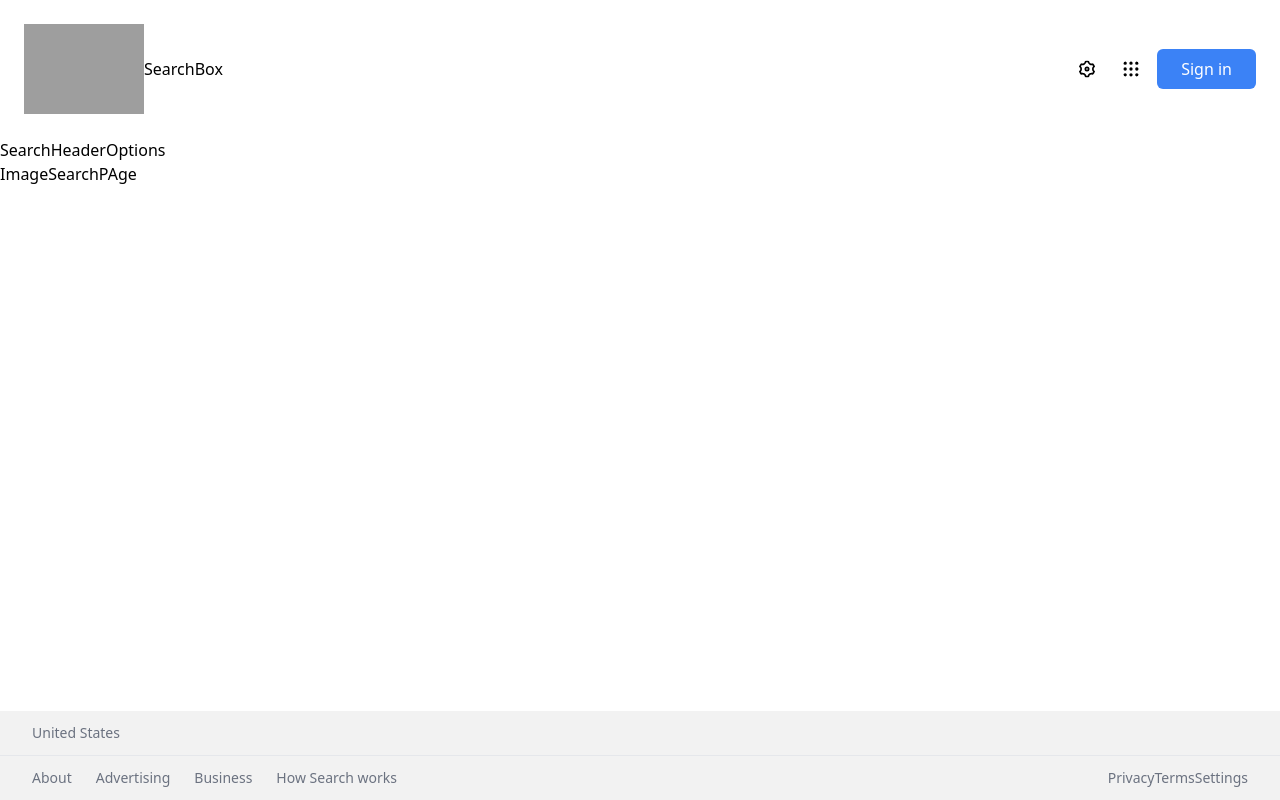
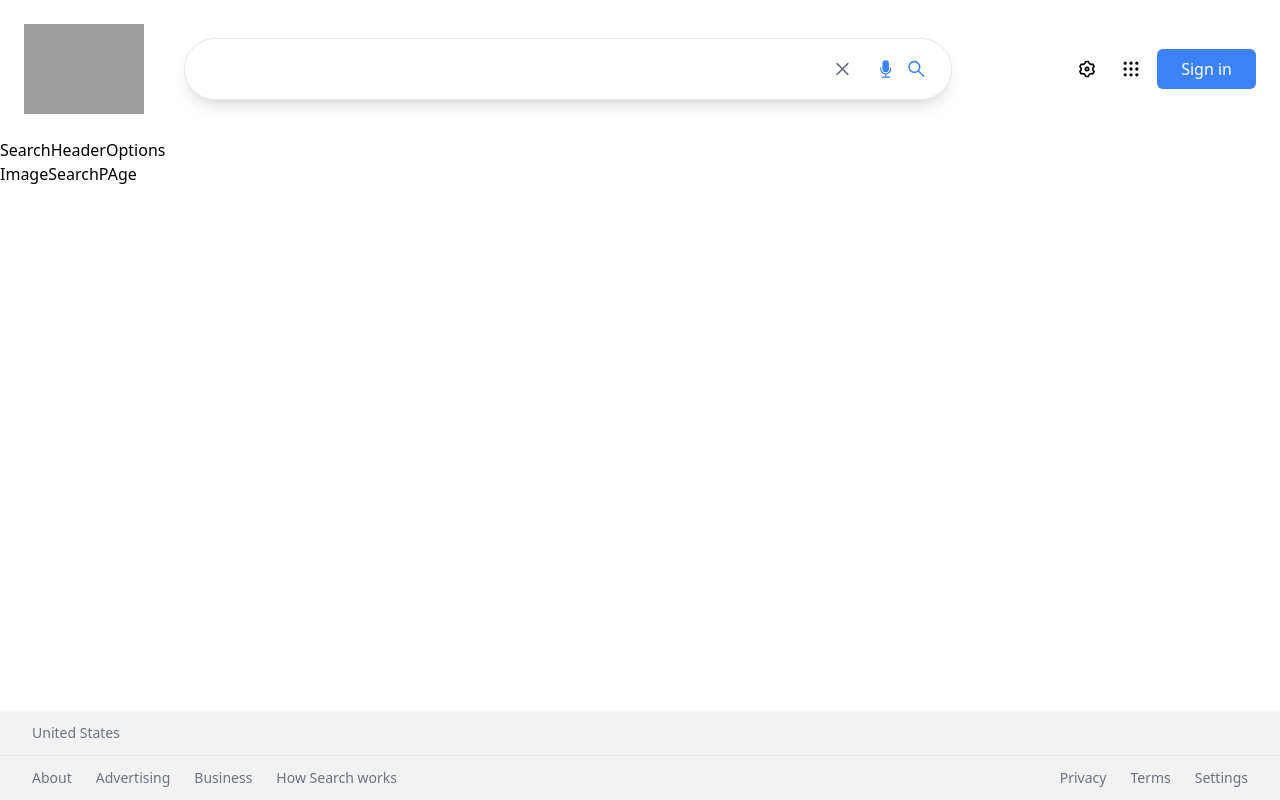
Before and after one commit to Harshal73/google-next, a Next.js app: page /search/image in a window 1280 px wide. Built offline with nearby package versions, Linux system fonts and the light colour scheme; no server answers; grey boxes are pictures that could not be loaded.

Commit message:
completed the search box component but onclick and routing is not working

```diff
--- a/next.config.js
+++ b/next.config.js
@@ -1,8 +1,5 @@
 /** @type {import('next').NextConfig} */
 const nextConfig = {
-  experimental: {
-    appDir: true,
-  },
   images: {
     domains: ["upload.wikimedia.org"],
   },
--- a/src/app/layout.jsx
+++ b/src/app/layout.jsx
@@ -1,5 +1,6 @@
 import Footer from "@/components/Footer";
 import "./globals.css";
+import SearchHeader from "@/components/SearchHeader";
 
 export const metadata = {
   title: "Google clone",
@@ -8,12 +9,10 @@
 
 export default function RootLayout({ children }) {
   return (
-    <html lang="en">
-      <body>
-        {children}
-        {/* Footer */}
-        <Footer />
-      </body>
-    </html>
+    <div>
+      {children}
+      {/* Footer */}
+      <Footer />
+    </div>
   );
 }
--- a/src/components/Footer.jsx
+++ b/src/components/Footer.jsx
@@ -20,7 +20,7 @@
           <li className="link">Business</li>
           <li className="link">How Search works</li>
         </ul>
-        <ul className="flex">
+        <ul className="flex items-center space-x-6">
           <li className="link">Privacy</li>
           <li className="link">Terms</li>
           <li className="link">Settings</li>
--- a/src/components/HomeSearch.jsx
+++ b/src/components/HomeSearch.jsx
@@ -4,7 +4,6 @@
 import { useRouter } from "next/navigation";
 import { AiOutlineSearch } from "react-icons/ai";
 import { BsFillMicFill } from "react-icons/bs";
-import { data } from "autoprefixer";
 
 export default function HomeSearch() {
   const router = useRouter();
--- a/src/components/SearchBox.jsx
+++ b/src/components/SearchBox.jsx
@@ -1,5 +1,54 @@
-import React from "react";
+"use client";
+
+import { useSearchParams, useRouter } from "next/navigation";
+import React, { useState } from "react";
+import { RxCross2 } from "react-icons/rx";
+import { BsMicFill } from "react-icons/bs";
+import { AiOutlineSearch } from "react-icons/ai";
 
 export default function SearchBox() {
-  return <div>SearchBox</div>;
+  const searchParams = useSearchParams();
+  const router = useRouter();
+  const searchTerm = searchParams.get("searchTerm");
+  const [term, setTerm] = useState(searchTerm || "");
+
+  function handleSubmit(e) {
+    e.preventDefault();
+    if (!term.trim()) return;
+    router.push(`/search/web?searchTerm=${term}`);
+  }
+
+  return (
+    <form
+      className="flex border border-gray-200 rounded-full
+    shadow-lg px-6 py-3 ml-10 mr-5
+    flex-grow max-w-3xl items-center "
+      onSubmit={handleSubmit}
+    >
+      <input
+        type="text"
+        className="w-full focus:outline-none"
+        value={term}
+        onChange={(e) => setTerm(e.target.value)}
+        value={term}
+      />
+      <RxCross2
+        className="text-2xl
+       text-gray-500 cursor-pointer
+       sm:mr-2 "
+        onClick={() => setTerm("")}
+      />
+      <BsMicFill
+        className="hidden
+      sm:inline-flex text-4xl
+      text-blue-500 pl-4
+      border-gray-300 mr-3"
+      />
+      <AiOutlineSearch
+        className="text-2xl hidden sm:inline-flex
+      text-blue-500 cursor-pointer"
+        onClick={handleSubmit}
+      />
+    </form>
+  );
 }
```
Also changed, not shown: package.json (+4 -3 lines), 1 other file (tests, documents, lock files or other folders).
